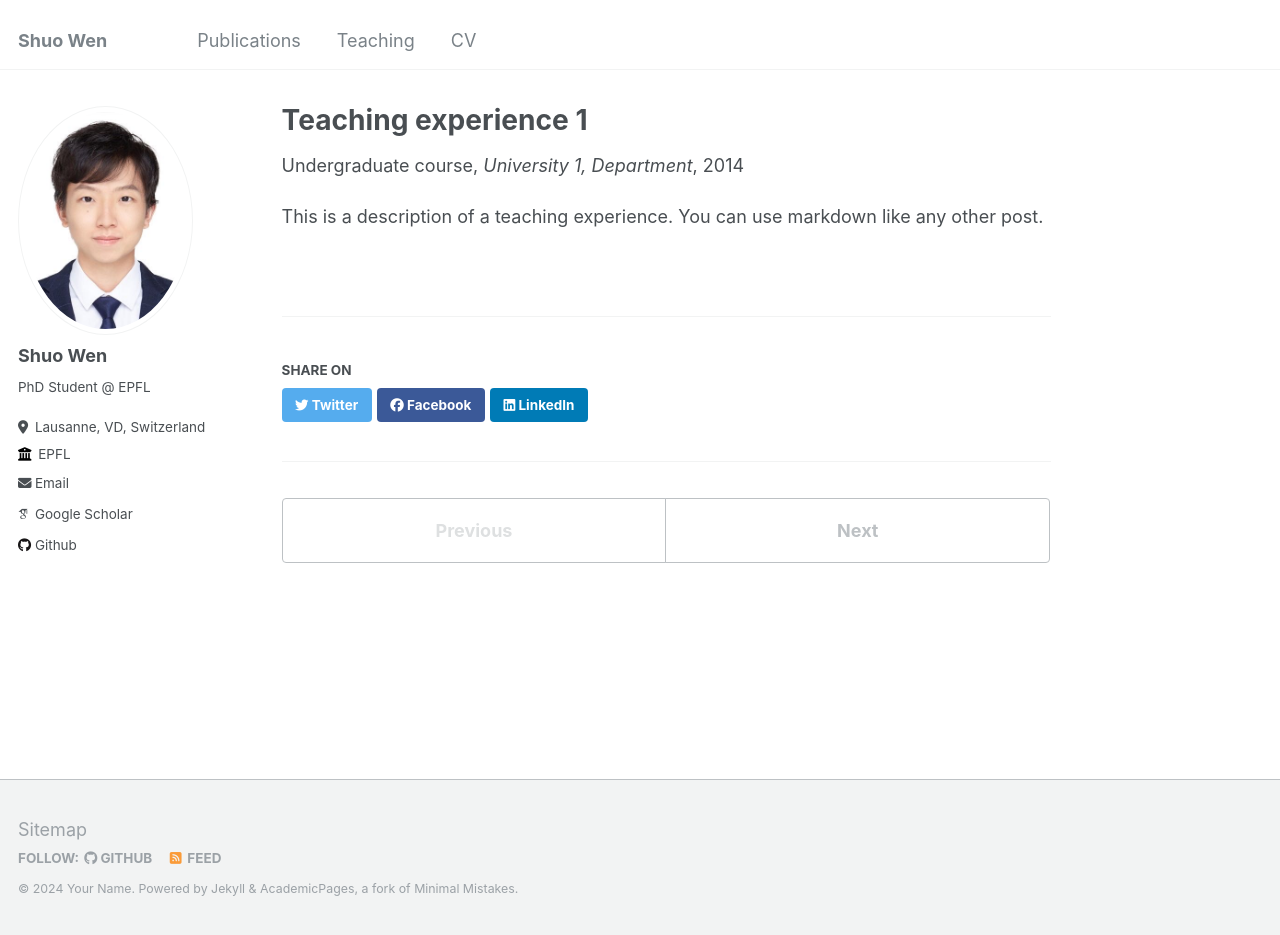
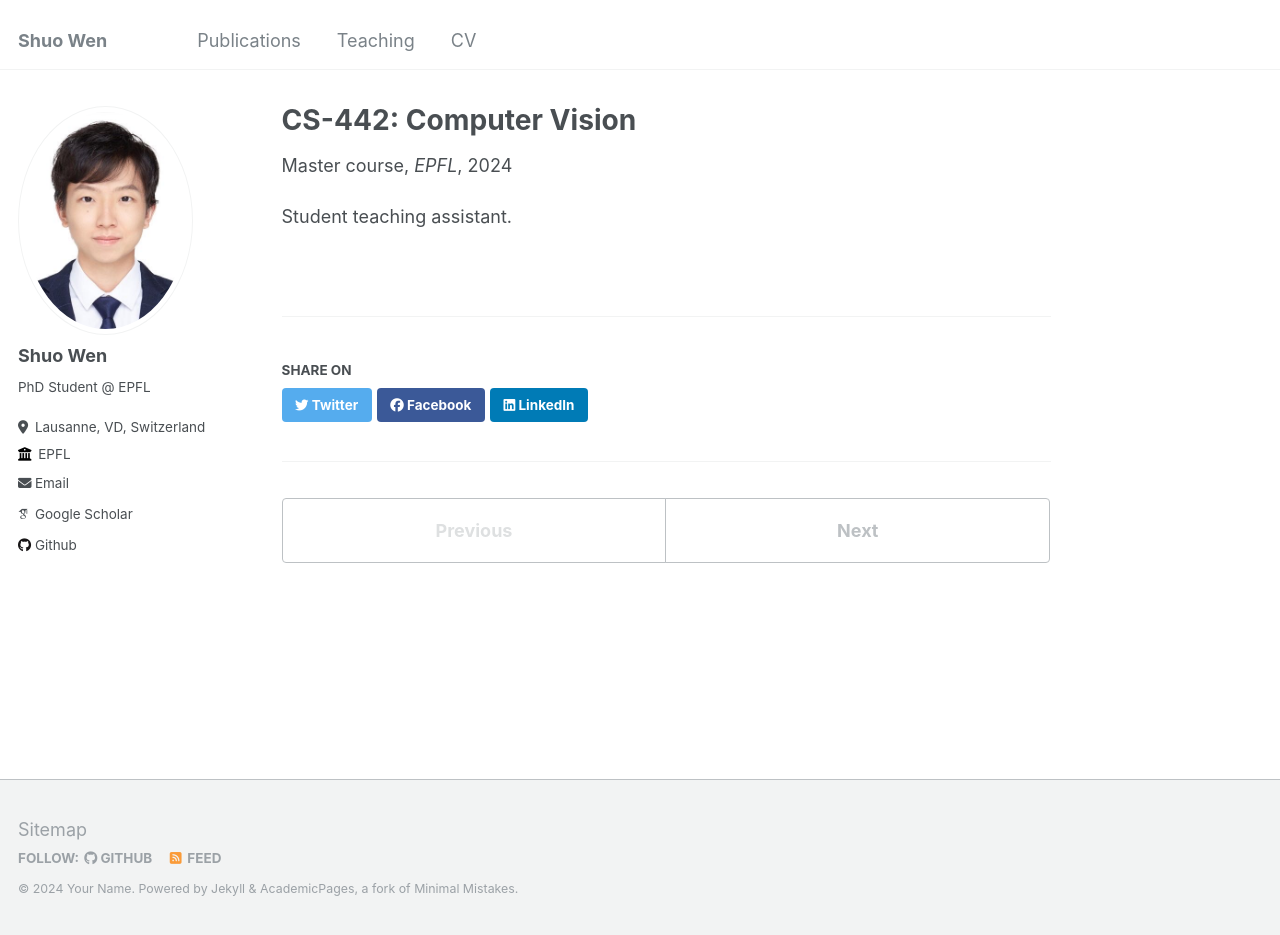
Before and after one commit to wenshuo128/wenshuo128.github.io, a Jekyll site: the page built from _teaching/2014-spring-teaching-1.md, in a window 1280 px wide and 935 px high. Built offline with Jekyll 4.4.1, drawn with Linux system fonts in a browser that asks for light colours; some web fonts are replaced.

Commit message:
Update 2014-spring-teaching-1.md

```diff
--- a/_teaching/2014-spring-teaching-1.md
+++ b/_teaching/2014-spring-teaching-1.md
@@ -1,10 +1,8 @@
 ---
-title: "Teaching experience 1"
+title: "CS-442: Computer Vision"
 collection: teaching
-type: "Undergraduate course"
-venue: "University 1, Department"
-date: 2014-01-01
-location: "City, Country"
+type: "Master course"
+venue: "EPFL"
 ---
 
-This is a description of a teaching experience. You can use markdown like any other post.
+Student teaching assistant.
```
